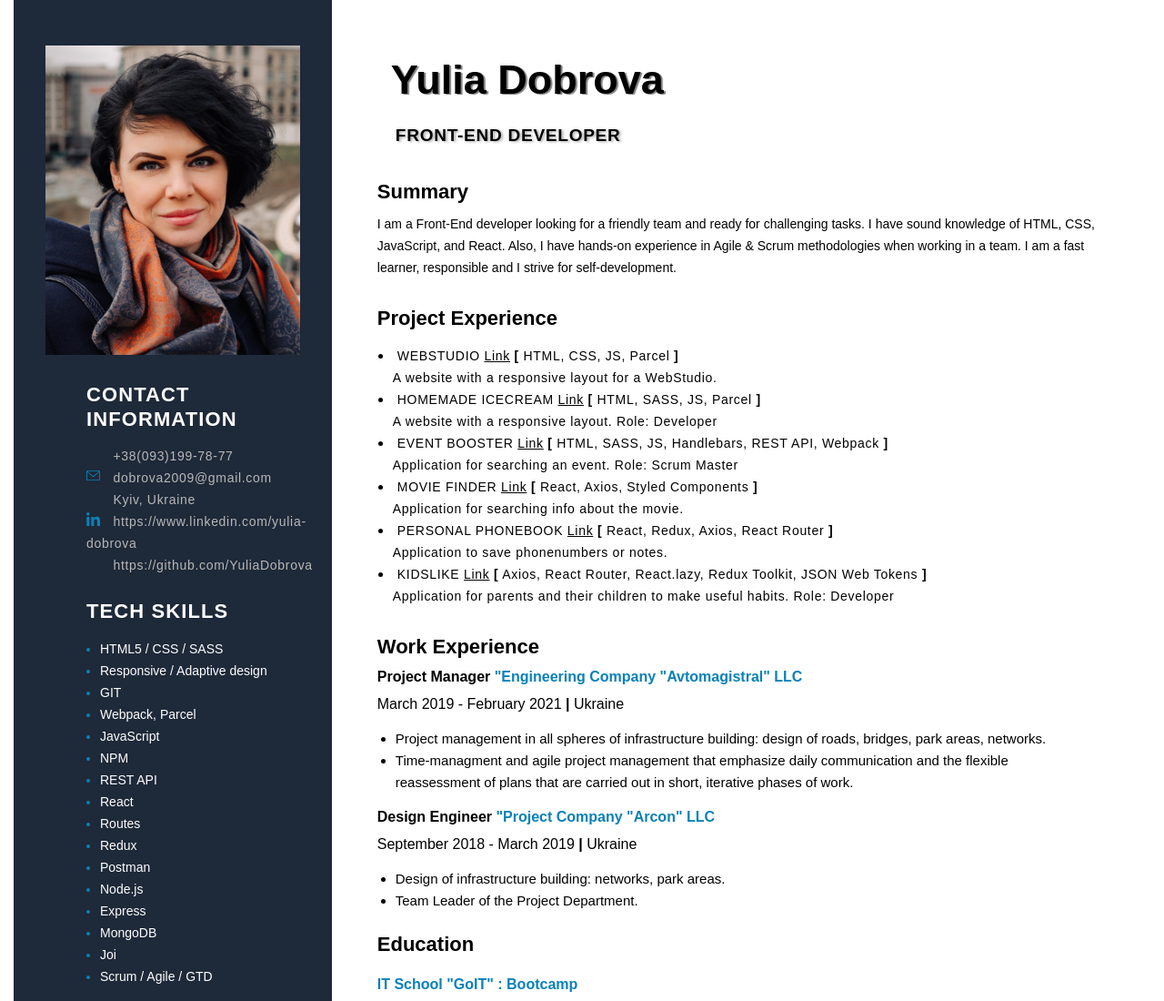
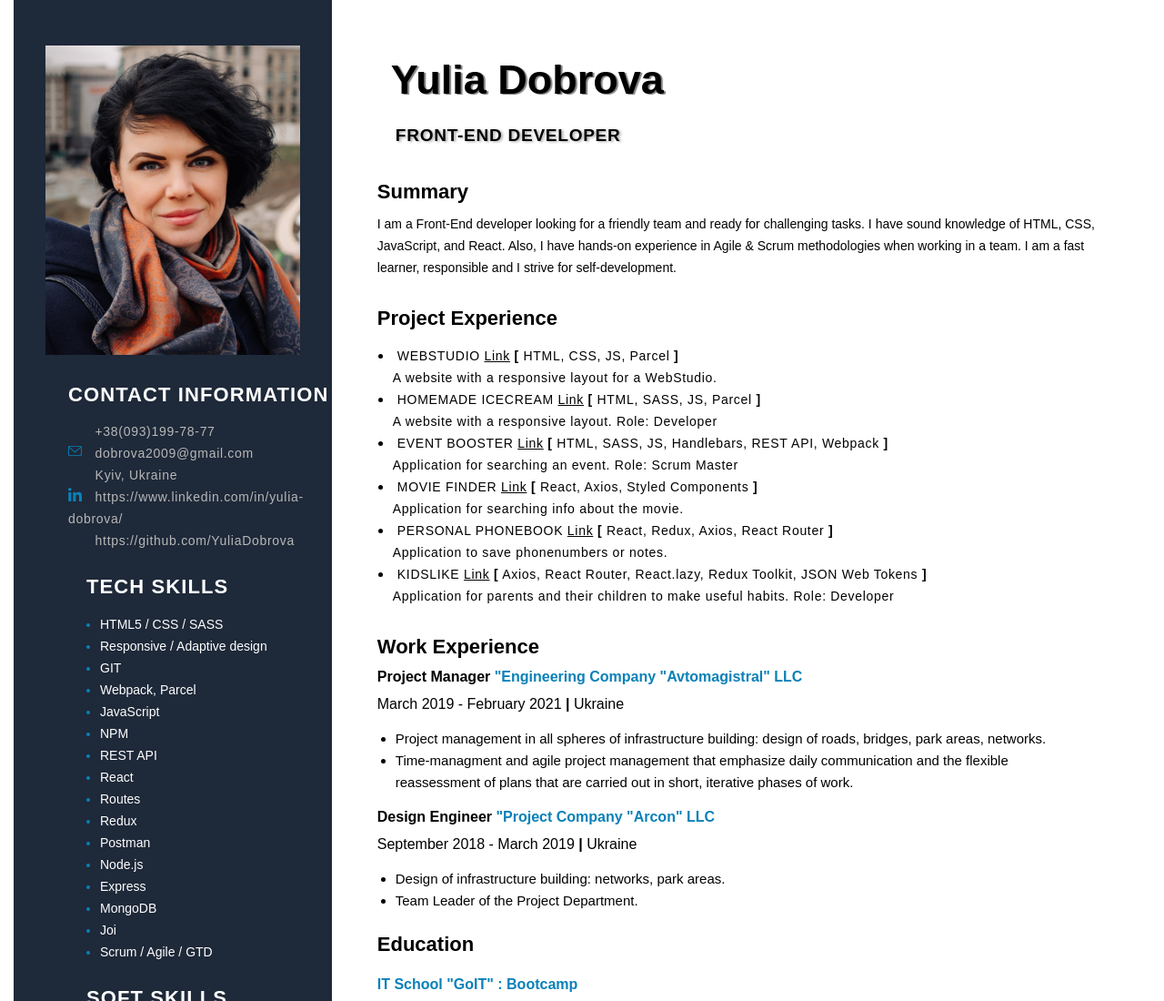
Before and after one commit to YuliaDobrova/my-resume, a website built with Parcel: page src/index.html in a window 1280 px wide. Shown: the top 1100 px of the page at 91% size. Built offline with nearby package versions, Linux system fonts and the light colour scheme.

Commit message:
sidebarfix

```diff
--- a/src/partials/contacts-section.html
+++ b/src/partials/contacts-section.html
@@ -18,9 +18,16 @@
     </a>
   </div>
   <div>
+    <a
+      class="contacts-section-link contacts__icon-location"
+      href="https://goo.gl/maps/KyZ8KYpwnLrTCChs9"
+      target="_blank"
+      rel="noreferrer noopener"
+    >
       <svg class="contacts__icon contacts__icon-location" width="15" height="15">
         <use href="./images/sprite.svg#icon-location"></use>
       </svg>
+    </a>
     <a
       class="contacts-section-link contacts__icon-location"
       href="https://goo.gl/maps/KyZ8KYpwnLrTCChs9"
@@ -31,22 +38,36 @@
     >
   </div>
   <div>
-    <svg class="contacts__icon contacts__icon-linkedin" width="15" height="15">
-      <use href="./images/sprite.svg#icon-linkedin"></use>
-    </svg>
     <a
       href="https://www.linkedin.com/in/yulia-dobrova-37a335217/"
       class="contacts-section-link link"
       target="_blank"
       rel="noreferrer noopener"
     >
-      https://www.linkedin.com/yulia-dobrova
+      <svg class="contacts__icon contacts__icon-linkedin" width="15" height="15">
+        <use href="./images/sprite.svg#icon-linkedin"></use>
+      </svg>
+    </a>
+    <a
+      href="https://www.linkedin.com/in/yulia-dobrova-37a335217/"
+      class="contacts-section-link link"
+      target="_blank"
+      rel="noreferrer noopener"
+    >
+      https://www.linkedin.com/in/yulia-dobrova/
     </a>
   </div>
   <div>
+    <a
+      class="contacts-section-link link"
+      href="https://github.com/YuliaDobrova"
+      target="_blank"
+      rel="noreferrer noopener"
+    >
       <svg class="contacts__icon contacts__icon-github" width="15" height="15">
         <use href="./images/sprite.svg#icon-github"></use>
       </svg>
+    </a>
     <a
       class="contacts-section-link link"
       href="https://github.com/YuliaDobrova"
--- a/src/sass/_example.scss
+++ b/src/sass/_example.scss
@@ -206,7 +206,7 @@ p {
 }
 
 .contacts-section {
-  margin: 30px 0 0 80px;
+  margin: 30px 0 0 60px;
 }
 
 .sidebar-section-title {
```
Lines whose indentation alone changed are shown as unchanged.
